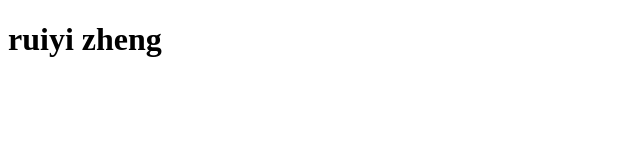
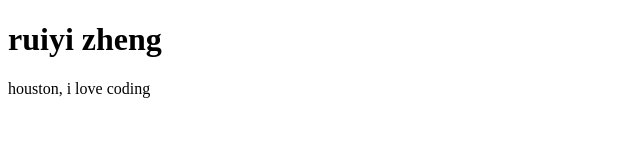
Before and after one commit to zhengruiyi/Git-skills, a plain HTML site: page index.html in a window 1280 px wide. Shown: the whole page, without its empty margins (0-640 px from the left). Drawn offline with Linux system fonts and the light colour scheme.

Commit message:
added paragraph under h1 in index.html

```diff
--- a/index.html
+++ b/index.html
@@ -6,5 +6,6 @@
   </head>
   <body>
     <h1>ruiyi zheng</h1>
+    <p>houston, i love coding</p>
   </body>
 </html>
```
